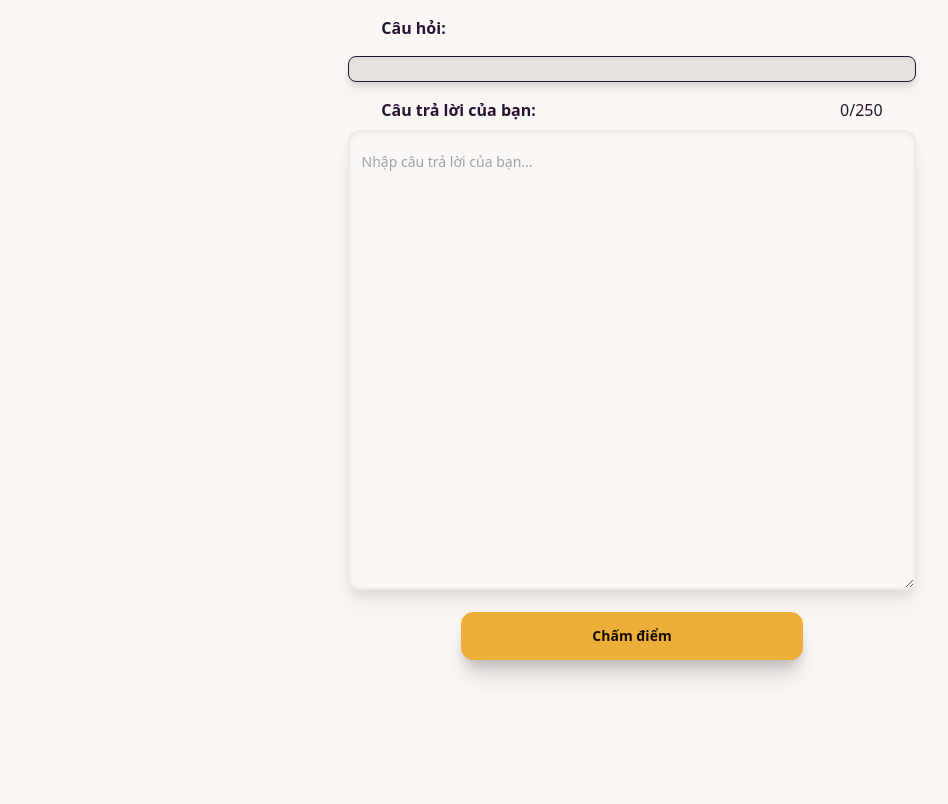
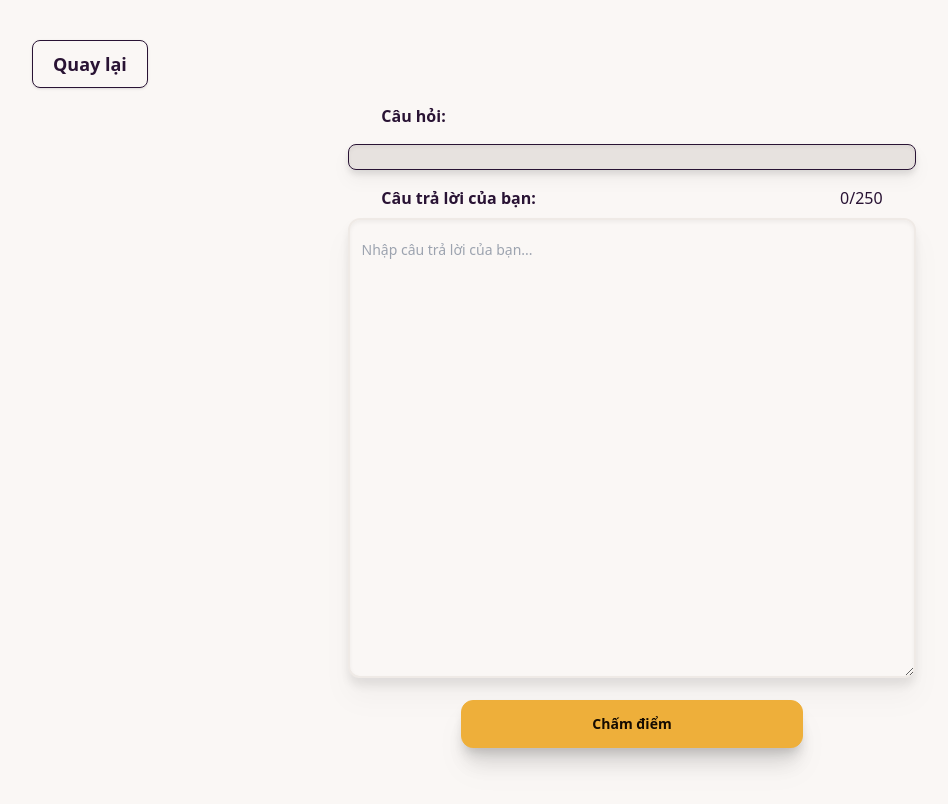
Before and after one commit to abelwi/Writing, a Nuxt app in the folder ielts-writing/: page /Writing in a window 1280 px wide. Shown: the whole page, without its empty margins (8-956 px from the left). Built offline with nearby package versions, Linux system fonts and the light colour scheme.

Commit message:
fix trim error

```diff
--- a/ielts-writing/pages/Writing.vue
+++ b/ielts-writing/pages/Writing.vue
@@ -1,4 +1,11 @@
 <template>
+    <NuxtLink
+        to="/question"
+        class="btn btn-outline ml-10 px-3 mt-10 sm:px-5 py-1 sm:py-2 text-md sm:text-lg rounded-lg shadow hover:shadow-xl hover:bg-accent hover:border-accent"
+    >
+        Quay lại
+    </NuxtLink>
+
     <div class="relative">
         <div class="flex justify-center items-center">
             <div class="box-content w-full sm:w-2/3 text-center">
@@ -58,7 +65,7 @@ export default {
         });
 
         const wordCount = computed(() => {
-            return state.answer.trim().split(/\s+/).filter(word => word.length > 0).length;
+            return (state.answer || '').trim().split(/\s+/).filter(word => word.length > 0).length;
         });
 
         const validateAndCheckAnswer = async () => {
```
